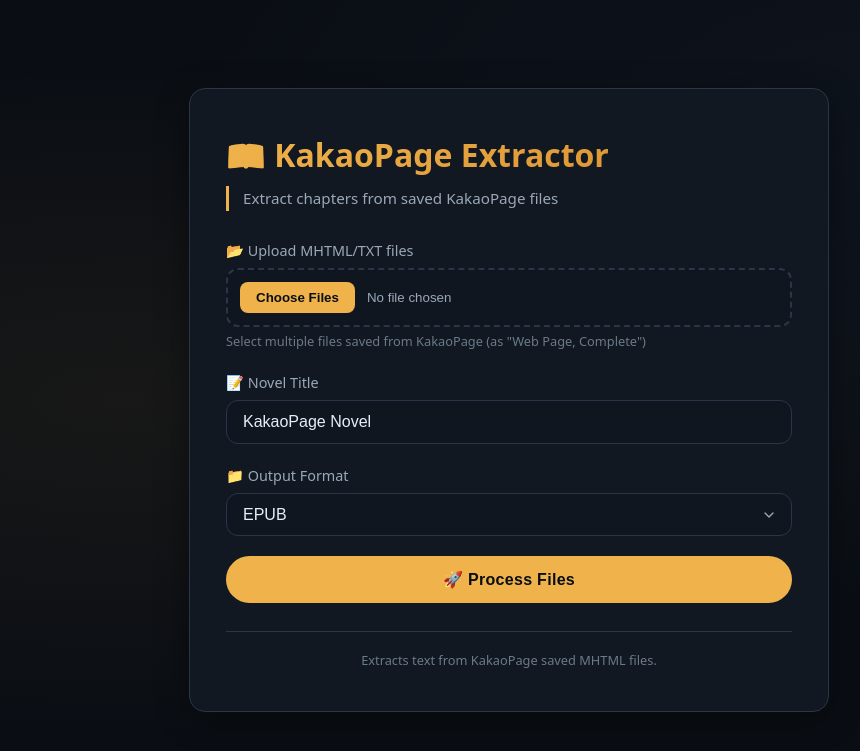
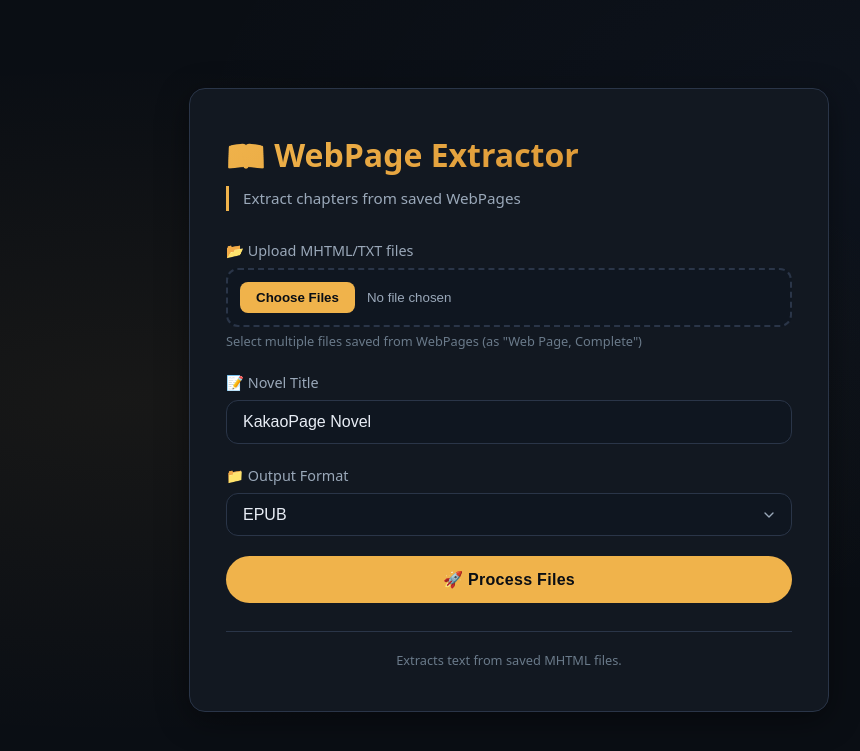
Before and after one commit to ZenVinny/epub-create-render, a Flask app: page / in a window 1280 px wide. Shown: the top 751 px of the page, without its empty margins (131-991 px from the left). Run offline with Flask 3, Linux system fonts and the light colour scheme.

Commit message:
update html

```diff
--- a/templates/kakao.html
+++ b/templates/kakao.html
@@ -3,20 +3,20 @@
 <head>
     <meta charset="UTF-8">
     <meta name="viewport" content="width=device-width, initial-scale=1.0">
-    <title>KakaoPage Extractor</title>
+    <title>WebPage Extractor</title>
     <link rel="stylesheet" href="{{ url_for('static', filename='style.css') }}">
 </head>
 <body>
     <div class="container">
-        <h1>📖 KakaoPage Extractor</h1>
-        <p class="subtitle">Extract chapters from saved KakaoPage files</p>
+        <h1>📖 WebPage Extractor</h1>
+        <p class="subtitle">Extract chapters from saved WebPages</p>
 
         <form action="/process" method="post" enctype="multipart/form-data">
             <!-- File upload -->
             <div class="form-group">
                 <label for="files">📂 Upload MHTML/TXT files</label>
                 <input type="file" id="files" name="files" multiple accept=".txt,.mhtml,.html" required>
-                <small>Select multiple files saved from KakaoPage (as "Web Page, Complete")</small>
+                <small>Select multiple files saved from WebPages (as "Web Page, Complete")</small>
             </div>
 
             <!-- Novel title (with saved value) -->
@@ -48,7 +48,7 @@
         {% endwith %}
 
         <footer>
-            <p>Extracts text from KakaoPage saved MHTML files.</p>
+            <p>Extracts text from saved MHTML files.</p>
         </footer>
     </div>
 </body>
```
